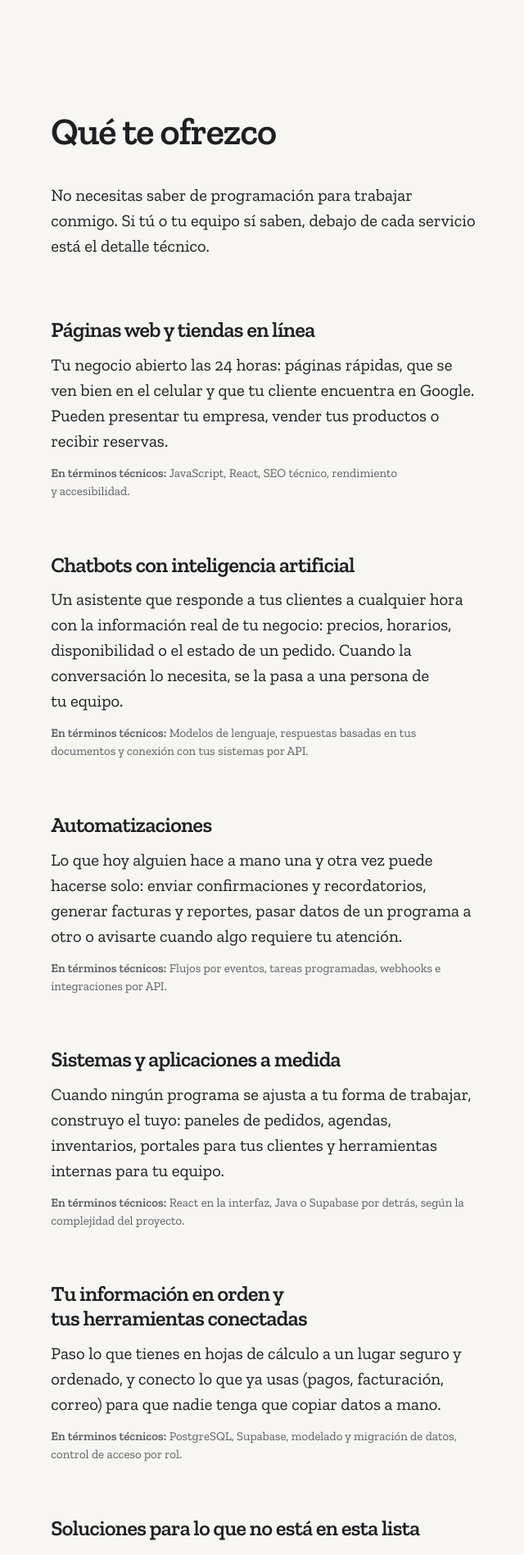
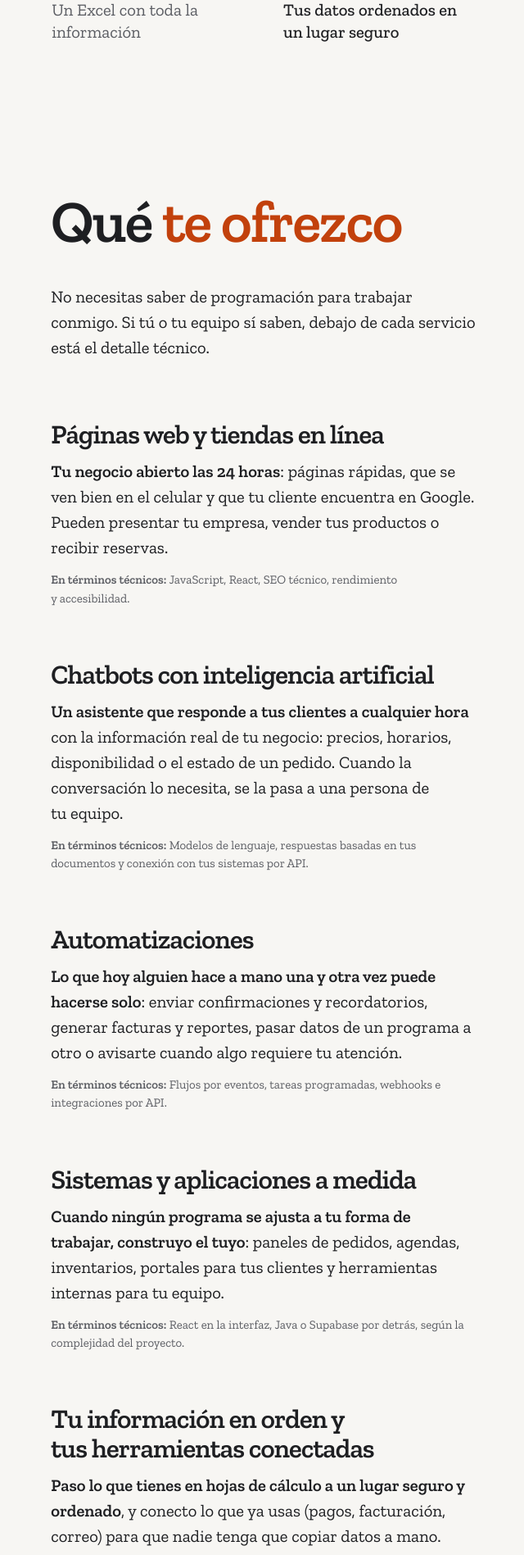
Before and after one commit to JIMENEZJS/PORTAFOLIO.PROFESIONAL, a React (Vite) app: page / in a window 1280 px wide. Shown: the part 3095-4992 px from the top of the page at 82% size, without its empty margins (1-641 px from the left). Built offline with nearby package versions, Linux system fonts and the light colour scheme; no server answers.

Commit message:
Elimina imágenes no utilizadas y mejora el estilo de los componentes con acentos en los títulos para una mejor presentación del portafolio.

```diff
--- a/src/componentes/Armador.jsx
+++ b/src/componentes/Armador.jsx
@@ -20,7 +20,7 @@ export function Armador({ onConversar }) {
   return (
     <section className="armador" id="proyecto">
       <div className="armador__col">
-        <h2 className="display" data-reveal="">Arma tu proyecto</h2>
+        <h2 className="display" data-reveal="">Arma <span className="acento">tu proyecto</span></h2>
         <p className="lead" data-reveal="" style={{ '--i': 1 }}>
           Marca lo que necesita tu negocio y mira lo que construiríamos. Es un punto de partida: lo ajustamos juntos cuando hablemos.
         </p>
--- a/src/componentes/Cambios.jsx
+++ b/src/componentes/Cambios.jsx
@@ -9,7 +9,7 @@ const CAMBIOS = [
 export function Cambios() {
   return (
     <section className="seccion cambios" id="cambios" data-escena="medio" data-a="Qué cambia en tu negocio" data-b="Del cuaderno al sistema">
-      <h2 className="head" data-reveal="">Qué cambia en tu negocio</h2>
+      <h2 className="display" data-reveal="">Qué cambia en <span className="acento">tu negocio</span></h2>
       <table className="cambios__tabla" data-reveal="">
         <thead>
           <tr><th scope="col">Hoy</th><th scope="col">Con tu solución</th></tr>
--- a/src/componentes/Contacto.jsx
+++ b/src/componentes/Contacto.jsx
@@ -46,7 +46,7 @@ export function Contacto({ borrador }) {
 
   return (
     <section className="seccion contacto" id="contacto" ref={seccion} data-escena="retrato" data-a="Juan Sebastián Jiménez Valencia" data-b="Empresario y programador">
-      <h2 className="head" data-reveal="">Hablemos de tu negocio</h2>
+      <h2 className="display" data-reveal=""><span className="acento">Hablemos</span> de tu negocio</h2>
       <p className="contacto__prompt" data-reveal="" style={{ '--i': 1 }}>¿Qué te quita más tiempo cada semana?</p>
       <form className="formulario" onSubmit={enviar} data-reveal="" style={{ '--i': 2 }}>
         <label>
--- a/src/componentes/PorQue.jsx
+++ b/src/componentes/PorQue.jsx
@@ -9,7 +9,7 @@ const RAZONES = [
 export function PorQue() {
   return (
     <section className="seccion porque" id="por-que" data-escena="retrato" data-a="Por qué elegirme" data-b="Hablas con quien construye">
-      <h2 className="head" data-reveal="">Por qué elegirme</h2>
+      <h2 className="display" data-reveal="">Por qué <span className="acento">elegirme</span></h2>
       {RAZONES.map(([titulo, texto]) => (
         <article className="modulo" key={titulo} data-reveal="">
           <h3 className="sub">{titulo}</h3>
--- a/src/componentes/Servicios.jsx
+++ b/src/componentes/Servicios.jsx
@@ -1,32 +1,32 @@
 const MODULOS = [
   {
     titulo: 'Páginas web y tiendas en línea',
-    texto: 'Tu negocio abierto las 24 horas: páginas rápidas, que se ven bien en el celular y que tu cliente encuentra en Google. Pueden presentar tu empresa, vender tus productos o recibir reservas.',
+    destacado: 'Tu negocio abierto las 24 horas', texto: ': páginas rápidas, que se ven bien en el celular y que tu cliente encuentra en Google. Pueden presentar tu empresa, vender tus productos o recibir reservas.',
     tecnico: 'JavaScript, React, SEO técnico, rendimiento y accesibilidad.',
   },
   {
     titulo: 'Chatbots con inteligencia artificial',
-    texto: 'Un asistente que responde a tus clientes a cualquier hora con la información real de tu negocio: precios, horarios, disponibilidad o el estado de un pedido. Cuando la conversación lo necesita, se la pasa a una persona de tu equipo.',
+    destacado: 'Un asistente que responde a tus clientes a cualquier hora', texto: ' con la información real de tu negocio: precios, horarios, disponibilidad o el estado de un pedido. Cuando la conversación lo necesita, se la pasa a una persona de tu equipo.',
     tecnico: 'Modelos de lenguaje, respuestas basadas en tus documentos y conexión con tus sistemas por API.',
   },
   {
     titulo: 'Automatizaciones',
-    texto: 'Lo que hoy alguien hace a mano una y otra vez puede hacerse solo: enviar confirmaciones y recordatorios, generar facturas y reportes, pasar datos de un programa a otro o avisarte cuando algo requiere tu atención.',
+    destacado: 'Lo que hoy alguien hace a mano una y otra vez puede hacerse solo', texto: ': enviar confirmaciones y recordatorios, generar facturas y reportes, pasar datos de un programa a otro o avisarte cuando algo requiere tu atención.',
     tecnico: 'Flujos por eventos, tareas programadas, webhooks e integraciones por API.',
   },
   {
     titulo: 'Sistemas y aplicaciones a medida',
-    texto: 'Cuando ningún programa se ajusta a tu forma de trabajar, construyo el tuyo: paneles de pedidos, agendas, inventarios, portales para tus clientes y herramientas internas para tu equipo.',
+    destacado: 'Cuando ningún programa se ajusta a tu forma de trabajar, construyo el tuyo', texto: ': paneles de pedidos, agendas, inventarios, portales para tus clientes y herramientas internas para tu equipo.',
     tecnico: 'React en la interfaz, Java o Supabase por detrás, según la complejidad del proyecto.',
   },
   {
     titulo: 'Tu información en orden y tus herramientas conectadas',
-    texto: 'Paso lo que tienes en hojas de cálculo a un lugar seguro y ordenado, y conecto lo que ya usas (pagos, facturación, correo) para que nadie tenga que copiar datos a mano.',
+    destacado: 'Paso lo que tienes en hojas de cálculo a un lugar seguro y ordenado', texto: ', y conecto lo que ya usas (pagos, facturación, correo) para que nadie tenga que copiar datos a mano.',
     tecnico: 'PostgreSQL, Supabase, modelado y migración de datos, control de acceso por rol.',
   },
   {
     titulo: 'Soluciones para lo que no está en esta lista',
-    texto: 'Si tienes un problema y sospechas que la tecnología puede resolverlo, cuéntamelo. También continúo sistemas que ya existen y te doy una opinión franca antes de que inviertas en algo nuevo.',
+    destacado: 'Si tienes un problema y sospechas que la tecnología puede resolverlo, cuéntamelo', texto: '. También continúo sistemas que ya existen y te doy una opinión franca antes de que inviertas en algo nuevo.',
     tecnico: 'Programo en varios lenguajes y elijo la herramienta según el problema, no al revés.',
   },
 ];
@@ -34,14 +34,14 @@ const MODULOS = [
 export function Servicios() {
   return (
     <section className="seccion servicios" id="servicios" data-escena="perforadora" data-a="Perforadora de tarjetas Hollerith" data-b="Automatizar no es nuevo">
-      <h2 className="head" data-reveal="">Qué te ofrezco</h2>
+      <h2 className="display" data-reveal="">Qué <span className="acento">te ofrezco</span></h2>
       <p className="servicios__intro" data-reveal="" style={{ '--i': 1 }}>
         No necesitas saber de programación para trabajar conmigo. Si tú o tu equipo sí saben, debajo de cada servicio está el detalle técnico.
       </p>
       {MODULOS.map((m) => (
         <article className="modulo" key={m.titulo} data-reveal="">
           <h3 className="sub">{m.titulo}</h3>
-          <p>{m.texto}</p>
+          <p><strong>{m.destacado}</strong>{m.texto}</p>
           <p className="modulo__tecnico"><strong>En términos técnicos:</strong> {m.tecnico}</p>
         </article>
       ))}
--- a/src/estilos.css
+++ b/src/estilos.css
@@ -57,6 +57,7 @@ h1, h2, h3 { font-weight: 600; letter-spacing: -0.025em; line-height: 1; text-wr
 .display { font-size: var(--step-display); line-height: 1; }
 .head { font-size: var(--step-head); }
 .sub { font-size: var(--step-lead); line-height: 1.15; font-weight: 600; }
+.acento { color: var(--accent); }
 .lead { font-size: var(--step-lead); line-height: 1.35; }
 
 /* Controles */
@@ -95,7 +96,7 @@ h1, h2, h3 { font-weight: 600; letter-spacing: -0.025em; line-height: 1; text-wr
 
 /* Secciones de lectura */
 .seccion { padding-top: var(--gap); }
-.seccion > .head { margin-bottom: 2.5rem; }
+.seccion > .head, .seccion > .display { margin-bottom: 2.5rem; }
 .carta__texto { display: flex; flex-direction: column; gap: 1.25rem; }
 .carta__texto figure { margin-block: 1.75rem; }
 .obturador__marco { overflow: clip; }
@@ -110,6 +111,8 @@ figure.obturador figcaption { margin-top: .6rem; font-size: var(--step-small); c
 .modulo + .modulo { margin-top: 4rem; }
 .modulo__tecnico { font-size: var(--step-small); color: var(--muted); }
 .modulo__tecnico strong { font-weight: 600; }
+.modulo > p > strong { font-weight: 600; }
+.servicios .sub, .porque .sub { font-size: clamp(1.5rem, 1.25rem + 1vw, 2.125rem); line-height: 1.1; }
 
 /* Qué cambia en tu negocio */
 .cambios__tabla { width: 100%; border-collapse: collapse; table-layout: fixed; line-height: 1.3; }
@@ -199,8 +202,8 @@ figure.obturador figcaption { margin-top: .6rem; font-size: var(--step-small); c
 .recibo__total { display: flex; justify-content: space-between; gap: 1rem; flex-wrap: wrap; align-items: center; margin-top: 2rem; margin-inline: -2rem; padding: .6rem 2rem; min-height: 44px; background: var(--accent); color: var(--accent-ink); font-weight: 500; }
 
 /* Preguntas y contacto */
-.preguntas__texto p + p { margin-top: 1.25rem; }
-.preguntas__texto strong { font-weight: 600; }
+.preguntas__texto p + p { margin-top: 2rem; }
+.preguntas__texto strong { display: block; margin-bottom: .35rem; font-size: var(--step-lead); line-height: 1.2; font-weight: 600; }
 .contacto { padding-bottom: 6rem; min-height: calc(100svh - 4rem); }
 .contacto__prompt { font-size: var(--step-lead); font-weight: 500; margin-bottom: 1.75rem; }
 .formulario { display: flex; flex-direction: column; align-items: flex-start; gap: 1.25rem; max-width: 34rem; }
```
Also changed, not shown: public/assets/libro-cuentas.jpg (deleted), public/assets/perforadora.jpg (deleted).
